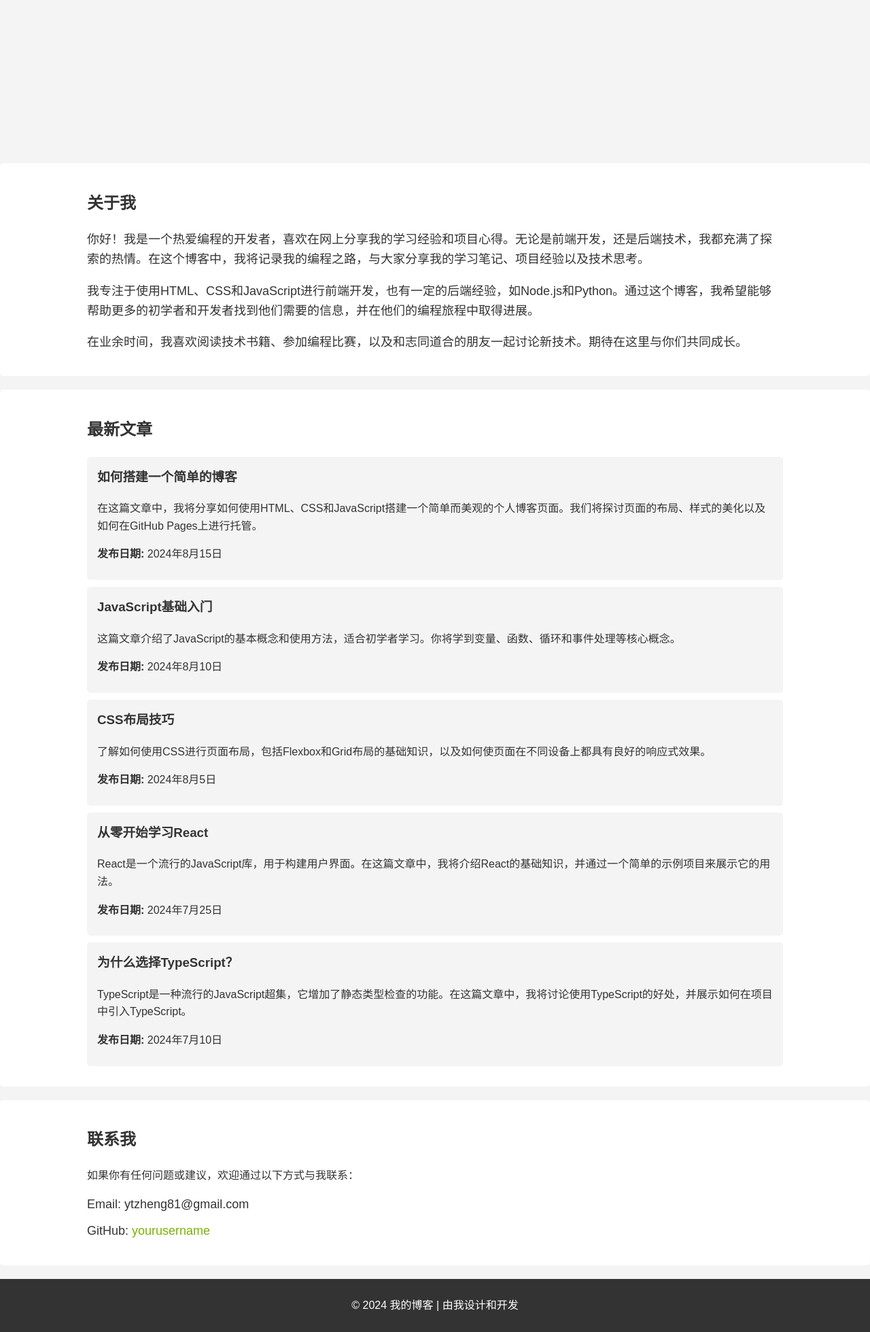
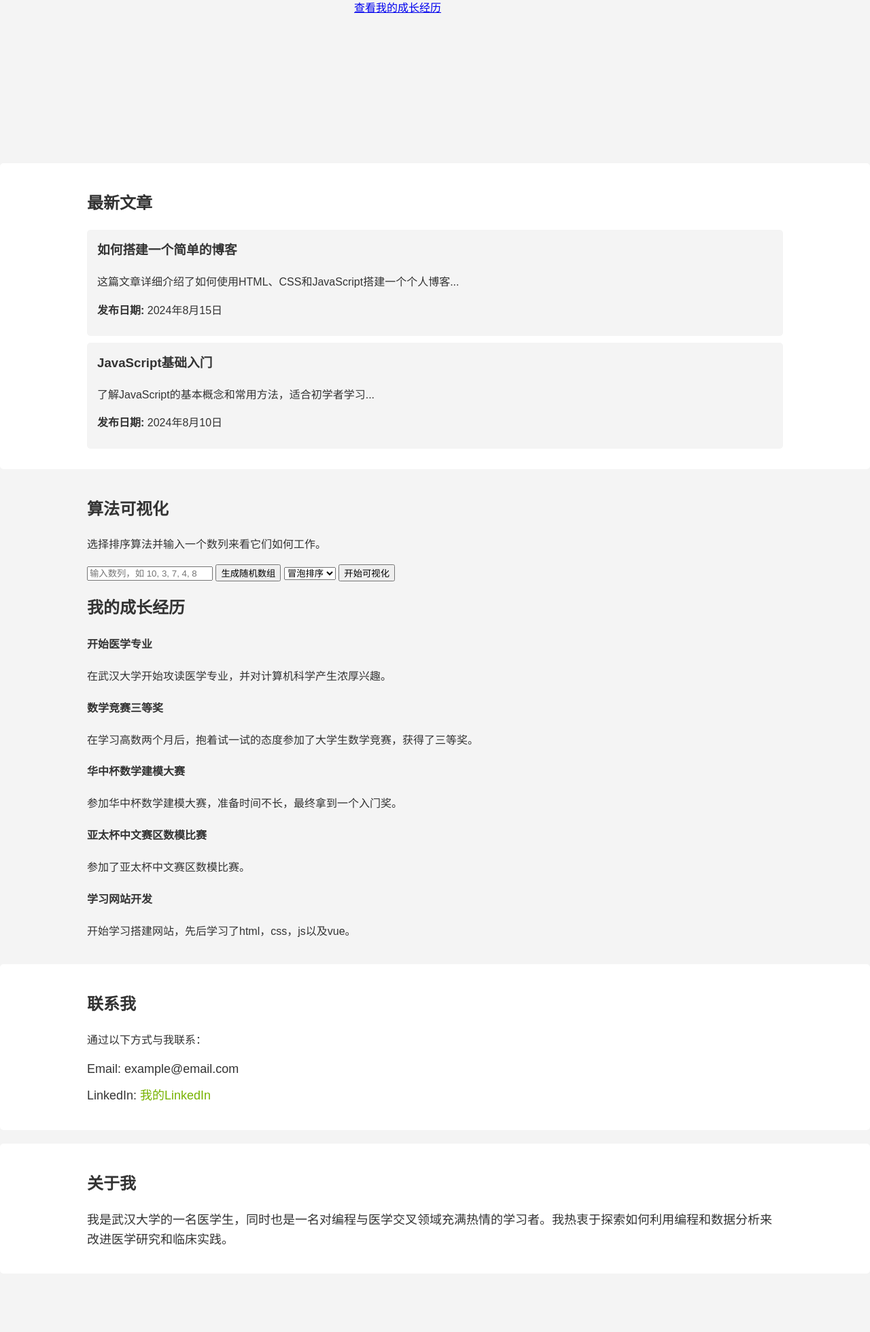
Before and after one commit to Liuxindianyin/my-blog, a plain HTML site: page index.html in a window 1280 px wide. Shown: the part 383-2342 px from the top of the page at 68% size. After the commit the page ends 2276 px from the top, so only its background shows below. Drawn offline with Linux system fonts and the light colour scheme.

Commit message:
Update index.html

```diff
--- a/index.html
+++ b/index.html
@@ -4,40 +4,36 @@
 <head>
     <meta charset="UTF-8">
     <meta name="viewport" content="width=device-width, initial-scale=1.0">
-    <title>我的博客</title>
+    <title>个人博客</title>
     <link rel="stylesheet" href="css/styles.css">
 </head>
 
 <body>
-    <header>
-        <div class="container">
-            <h1>我的博客</h1>
-            <nav>
-                <a href="#home">首页</a>
-                <a href="#about">关于我</a>
-                <a href="#posts">文章</a>
-                <a href="#contact">联系我</a>
-            </nav>
+    <header class="header">
+        <div class="logo">
+            <a href="#home">个人博客</a>
         </div>
+        <button class="nav-toggle" aria-label="toggle navigation">
+            <span class="hamburger"></span>
+        </button>
+        <nav class="nav">
+            <ul class="nav-links">
+                <li><a href="#home">首页</a></li>
+                <li><a href="#posts">文章</a></li>
+                <li><a href="#algorithm">算法可视化</a></li>
+                <li><a href="#timeline">成长经历</a></li>
+                <li><a href="#contact">联系我</a></li>
+                <li><a href="#about">关于我</a></li>
+            </ul>
+        </nav>
     </header>
 
     <!-- 英雄区 -->
     <section id="home" class="hero">
         <div class="container">
-            <h2>欢迎来到我的博客</h2>
-            <p>分享我的编程之旅和心得。</p>
-        </div>
-    </section>
-
-    <!-- 关于我 -->
-    <section id="about" class="about">
-        <div class="container">
-            <h2>关于我</h2>
-            <p>你好！我是一个热爱编程的开发者，喜欢在网上分享我的学习经验和项目心得。无论是前端开发，还是后端技术，我都充满了探索的热情。在这个博客中，我将记录我的编程之路，与大家分享我的学习笔记、项目经验以及技术思考。
-            </p>
-            <p>我专注于使用HTML、CSS和JavaScript进行前端开发，也有一定的后端经验，如Node.js和Python。通过这个博客，我希望能够帮助更多的初学者和开发者找到他们需要的信息，并在他们的编程旅程中取得进展。
-            </p>
-            <p>在业余时间，我喜欢阅读技术书籍、参加编程比赛，以及和志同道合的朋友一起讨论新技术。期待在这里与你们共同成长。</p>
+            <h2>欢迎来到我的个人博客</h2>
+            <p>探索编程的奥秘，分享我的学习和成长历程。</p>
+            <a href="#timeline" class="cta-button">查看我的成长经历</a>
         </div>
     </section>
 
@@ -47,29 +43,60 @@
             <h2>最新文章</h2>
             <article class="post">
                 <h3>如何搭建一个简单的博客</h3>
-                <p>在这篇文章中，我将分享如何使用HTML、CSS和JavaScript搭建一个简单而美观的个人博客页面。我们将探讨页面的布局、样式的美化以及如何在GitHub Pages上进行托管。</p>
+                <p>这篇文章详细介绍了如何使用HTML、CSS和JavaScript搭建一个个人博客...</p>
                 <p><strong>发布日期:</strong> 2024年8月15日</p>
             </article>
             <article class="post">
                 <h3>JavaScript基础入门</h3>
-                <p>这篇文章介绍了JavaScript的基本概念和使用方法，适合初学者学习。你将学到变量、函数、循环和事件处理等核心概念。</p>
+                <p>了解JavaScript的基本概念和常用方法，适合初学者学习...</p>
                 <p><strong>发布日期:</strong> 2024年8月10日</p>
             </article>
-            <article class="post">
-                <h3>CSS布局技巧</h3>
-                <p>了解如何使用CSS进行页面布局，包括Flexbox和Grid布局的基础知识，以及如何使页面在不同设备上都具有良好的响应式效果。</p>
-                <p><strong>发布日期:</strong> 2024年8月5日</p>
-            </article>
-            <article class="post">
-                <h3>从零开始学习React</h3>
-                <p>React是一个流行的JavaScript库，用于构建用户界面。在这篇文章中，我将介绍React的基础知识，并通过一个简单的示例项目来展示它的用法。</p>
-                <p><strong>发布日期:</strong> 2024年7月25日</p>
-            </article>
-            <article class="post">
-                <h3>为什么选择TypeScript？</h3>
-                <p>TypeScript是一种流行的JavaScript超集，它增加了静态类型检查的功能。在这篇文章中，我将讨论使用TypeScript的好处，并展示如何在项目中引入TypeScript。</p>
-                <p><strong>发布日期:</strong> 2024年7月10日</p>
-            </article>
+        </div>
+    </section>
+
+    <!-- 算法可视化部分 -->
+    <section id="algorithm" class="algorithm">
+        <div class="container">
+            <h2>算法可视化</h2>
+            <p>选择排序算法并输入一个数列来看它们如何工作。</p>
+            <input type="text" id="arrayInput" placeholder="输入数列，如 10, 3, 7, 4, 8" />
+            <button id="randomizeBtn">生成随机数组</button>
+            <select id="algorithmSelector">
+                <option value="bubbleSort">冒泡排序</option>
+                <option value="quickSort">快速排序</option>
+                <option value="mergeSort">归并排序</option>
+            </select>
+            <button onclick="startVisualization()">开始可视化</button>
+            <div id="visualization-container"></div>
+        </div>
+    </section>
+
+    <!-- 成长经历 -->
+    <section id="timeline" class="timeline">
+        <div class="container">
+            <h2>我的成长经历</h2>
+            <div class="timeline-container">
+                <div class="timeline-item" data-year="2023.8">
+                    <h4>开始医学专业</h4>
+                    <p>在武汉大学开始攻读医学专业，并对计算机科学产生浓厚兴趣。</p>
+                </div>
+                <div class="timeline-item" data-year="2023.11">
+                    <h4>数学竞赛三等奖</h4>
+                    <p>在学习高数两个月后，抱着试一试的态度参加了大学生数学竞赛，获得了三等奖。</p>
+                </div>
+                <div class="timeline-item" data-year="2024.4">
+                    <h4>华中杯数学建模大赛</h4>
+                    <p>参加华中杯数学建模大赛，准备时间不长，最终拿到一个入门奖。</p>
+                </div>
+                <div class="timeline-item" data-year="2024.7">
+                    <h4>亚太杯中文赛区数模比赛</h4>
+                    <p>参加了亚太杯中文赛区数模比赛。</p>
+                </div>
+                <div class="timeline-item" data-year="2024.8">
+                    <h4>学习网站开发</h4>
+                    <p>开始学习搭建网站，先后学习了html，css，js以及vue。</p>
+                </div>
+            </div>
         </div>
     </section>
 
@@ -77,19 +104,24 @@
     <section id="contact" class="contact">
         <div class="container">
             <h2>联系我</h2>
-            <p>如果你有任何问题或建议，欢迎通过以下方式与我联系：</p>
+            <p>通过以下方式与我联系：</p>
             <ul>
-                <li>Email: ytzheng81@gmail.com</li>
-                <li>GitHub: <a href="https://github.com/Liuxindianyin" target="_blank">yourusername</a></li>
+                <li>Email: example@email.com</li>
+                <li>LinkedIn: <a href="https://www.linkedin.com">我的LinkedIn</a></li>
             </ul>
         </div>
     </section>
 
-    <footer>
+    <!-- 关于我 -->
+    <section id="about" class="about">
         <div class="container">
-            <p>&copy; 2024 我的博客 | 由我设计和开发</p>
+            <h2>关于我</h2>
+            <p>我是武汉大学的一名医学生，同时也是一名对编程与医学交叉领域充满热情的学习者。我热衷于探索如何利用编程和数据分析来改进医学研究和临床实践。</p>
         </div>
-    </footer>
+    </section>
+
+    <!-- 引入 JavaScript -->
+    <script src="js/main.js"></script>
 </body>
 
 </html>
```
